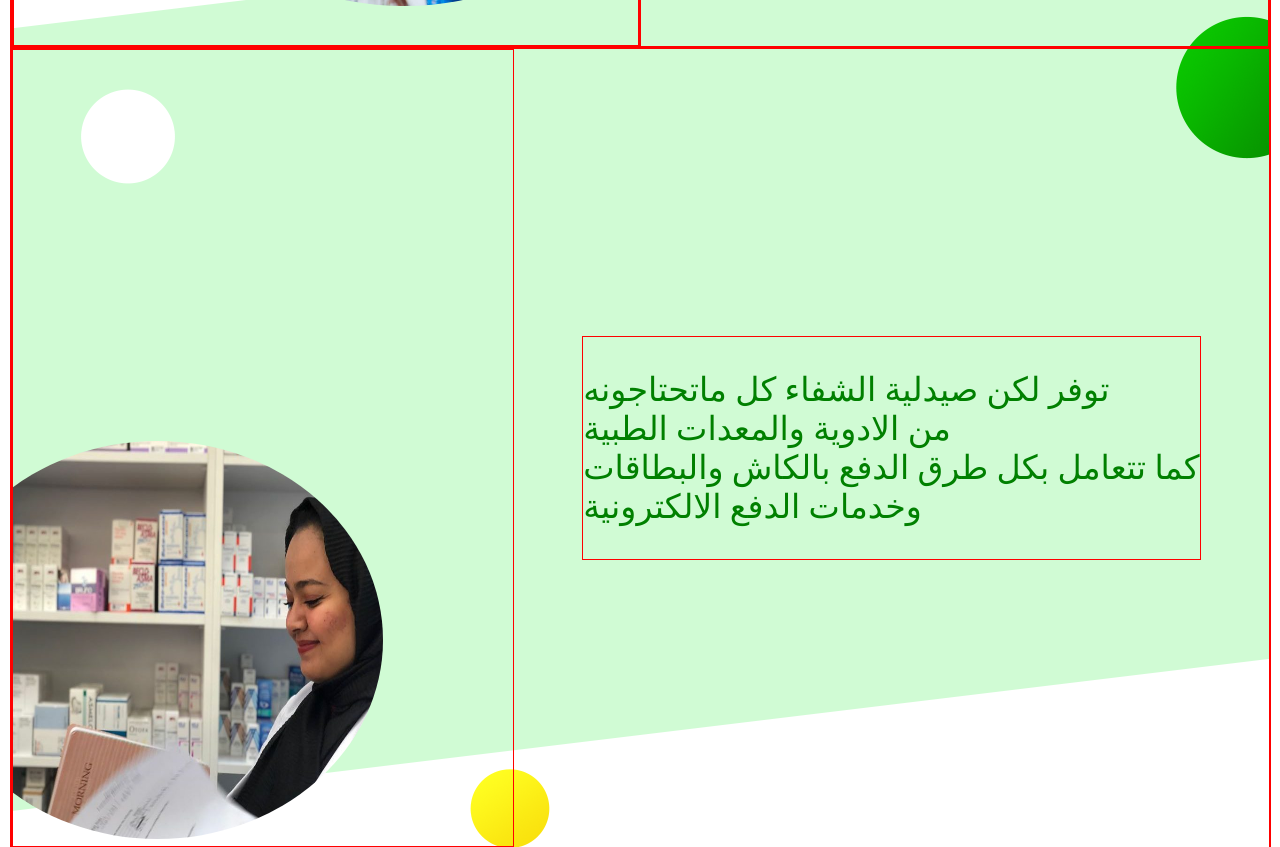
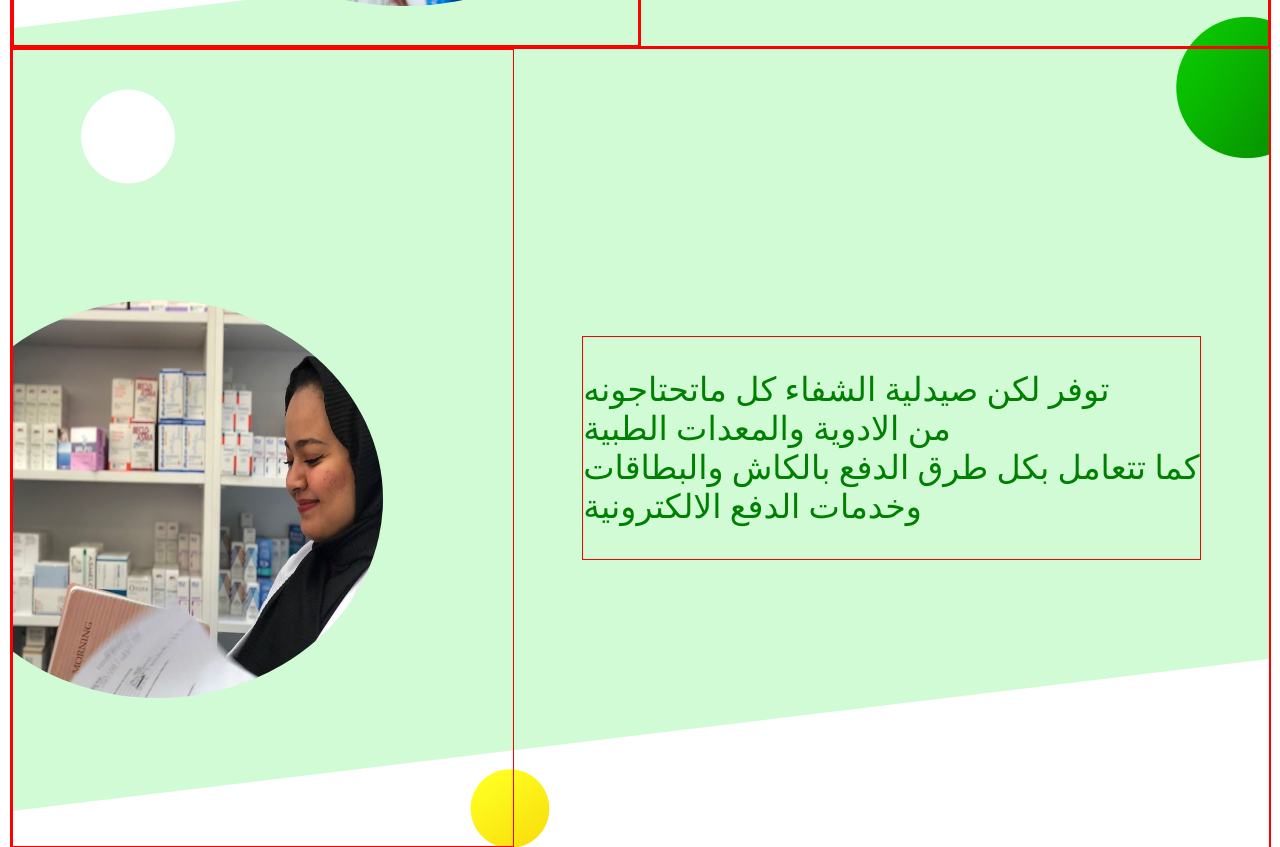
Before and after one commit to asasweb/asasweb.github.io, a plain HTML site: page templates/index.html in a window 1280 px wide. Shown: the part 761-1608 px from the top of the page. Drawn offline with Linux system fonts and the light colour scheme.

Commit message:
update style.css

```diff
--- a/templates/style.css
+++ b/templates/style.css
@@ -94,7 +94,7 @@
 .second-left-img img{
        width: 90%;
     height: 50%;
-    margin-top: 78%;
+    margin-top: 50%;
     margin-left: -16%;
     border-radius: 50%;
 }
```
